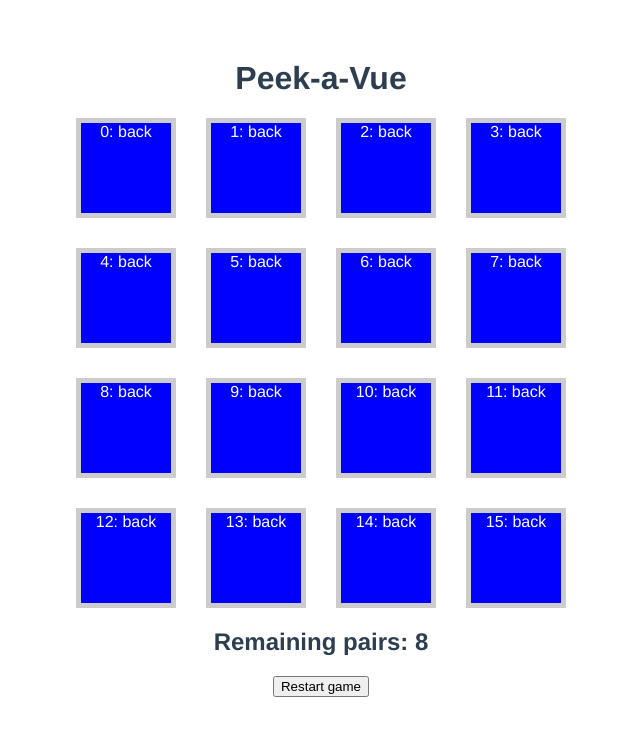
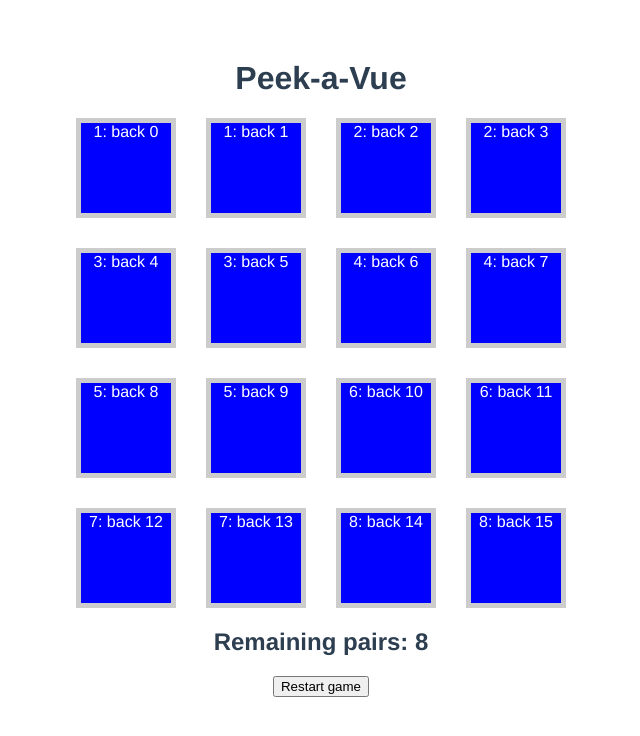
Before and after one commit to devmor-j/peek-a-vue, a Vue app: page / in a window 1280 px wide. Shown: the top 736 px of the page, without its empty margins (319-959 px from the left). Built offline with nearby package versions, Linux system fonts and the light colour scheme.

Commit message:
feat: generate deck with correct values

```diff
--- a/src/App.vue
+++ b/src/App.vue
@@ -39,16 +39,24 @@ export default {
       return remainingCards / 2;
     });
 
-    for (let i = 0; i < 16; i++) {
+    const cardItems = [1, 2, 3, 4, 5, 6, 7, 8];
+
+    cardItems.forEach((item, index) => {
       cardList.value.push({
-        // chnage value to a constant number to test remaining pairs
-        // value: 9,
-        value: i,
+        value: item,
         visible: false,
-        position: i,
+        position: (2 * index),
         matched: false,
       });
-    }
+
+      // second item of the pair
+      cardList.value.push({
+        value: item,
+        visible: false,
+        position: (2 * index) + 1,
+        matched: false,
+      });
+    })
 
     const flipCard = (payload) => {
       cardList.value[payload.position].visible = true;
--- a/src/components/GameCard.vue
+++ b/src/components/GameCard.vue
@@ -38,10 +38,10 @@ export default {
   <div class="card" @click="selectCard">
     <div v-if="visible" class="card-face is-front">
       <h3>{{ matched }}</h3>
-      {{ value }}: front
+      {{ value }}: front {{ position }}
     </div>
     <div v-else class="card-face is-back">
-      {{ value }}: back
+      {{ value }}: back {{ position }}
     </div>
   </div>
 </template>
```
